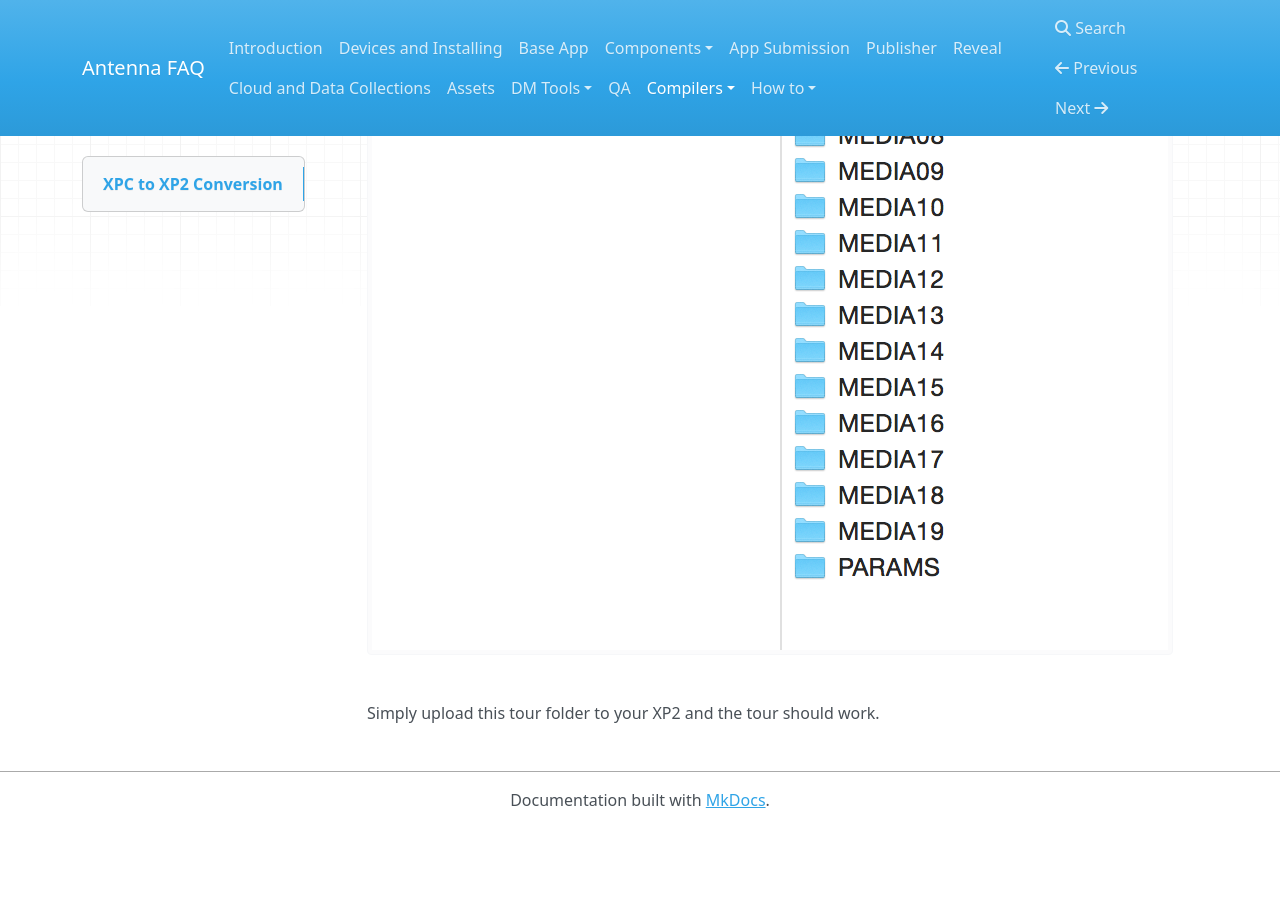
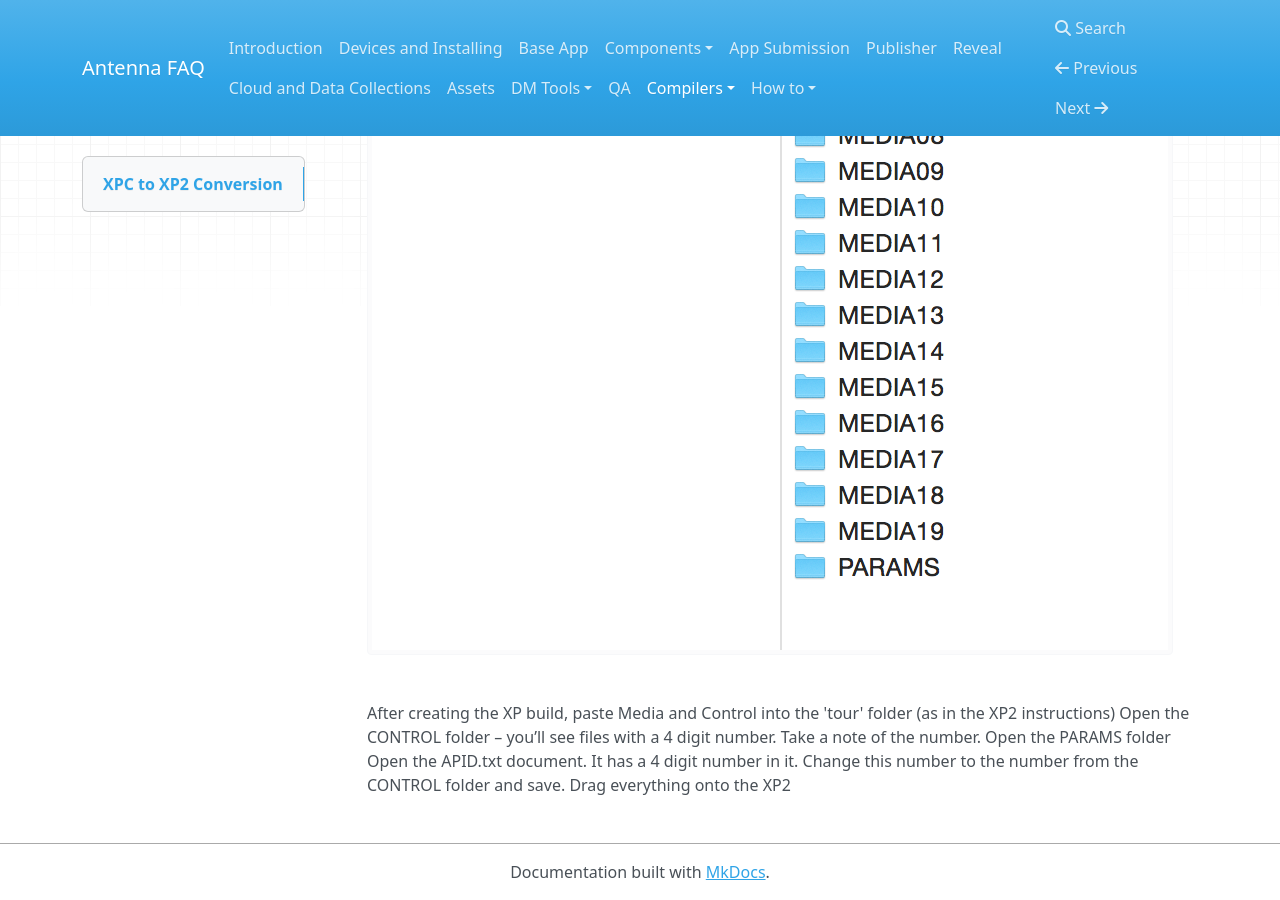
Before and after one commit to denovo/Antenna-faq, an MkDocs documentation site: the page built from docs/compilers/compilersxpctoxp2.md, in a window 1280 px wide and 900 px high, scrolled down 906 px. Built offline with MkDocs 1.6.1, drawn with Linux system fonts in a browser that asks for light colours; nearby versions of some CDN libraries; old or Windows-style settings are respelled for this version of MkDocs; before the commit the page ends 1734 px from its top, so only the background shows below that.

Commit message:
Update compilersxpctoxp2.md

```diff
--- a/docs/compilers/compilersxpctoxp2.md
+++ b/docs/compilers/compilersxpctoxp2.md
@@ -40,4 +40,9 @@ It should look something like this (amount of media folders and numbers will var
 
 
 
-Simply upload this tour folder to your XP2 and the tour should work.
+
+After creating the XP build, paste Media and Control into the 'tour' folder (as in the XP2 instructions)
+Open the CONTROL folder – you’ll see files with a 4 digit number. Take a note of the number.
+Open the PARAMS folder
+Open the APID.txt document. It has a 4 digit number in it. Change this number to the number from the CONTROL folder and save.
+Drag everything onto the XP2
```
